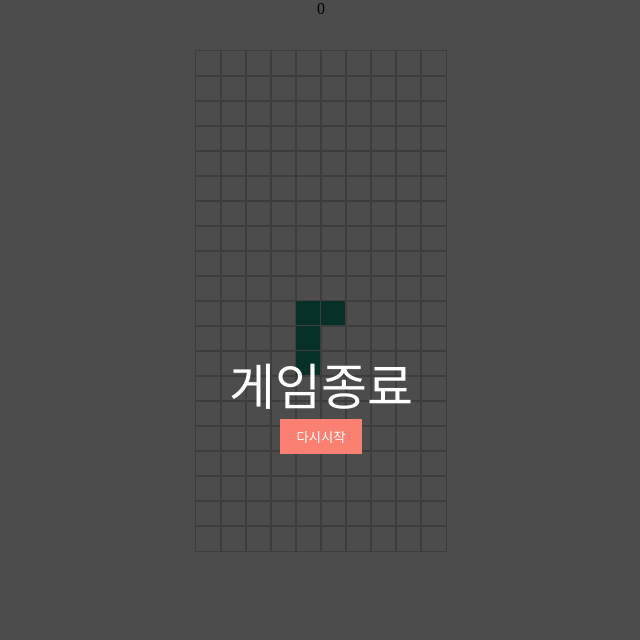
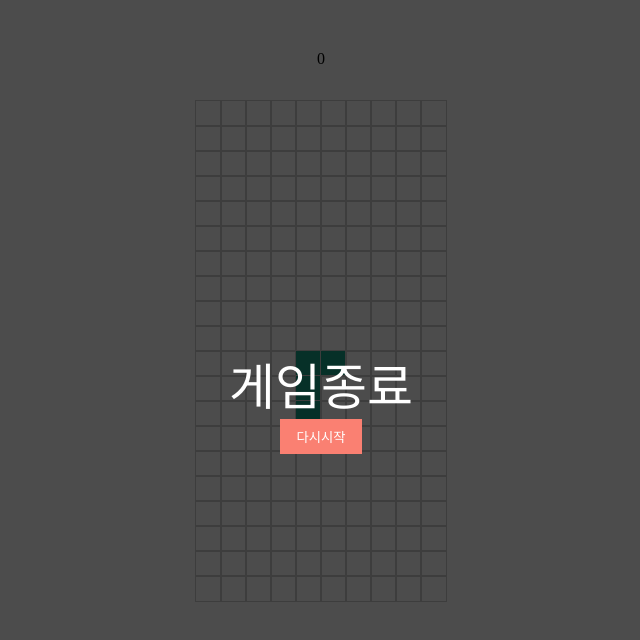
Before and after one commit to aszj8201/tetris, a plain HTML site: page index.html in a window 1280 px wide. Shown: the whole page, without its empty margins (319-959 px from the left). Drawn offline with Linux system fonts and the light colour scheme.

Commit message:
wrapper클래스에 마진 탑 추가
.

```diff
--- a/css/style.css
+++ b/css/style.css
@@ -10,6 +10,9 @@ ul{
 body{
     height: 100%;
     overflow: hidden;
+}
+.wrapper{
+    margin-top: 50px;
 }
 .game-text{
     display: flex;
```
